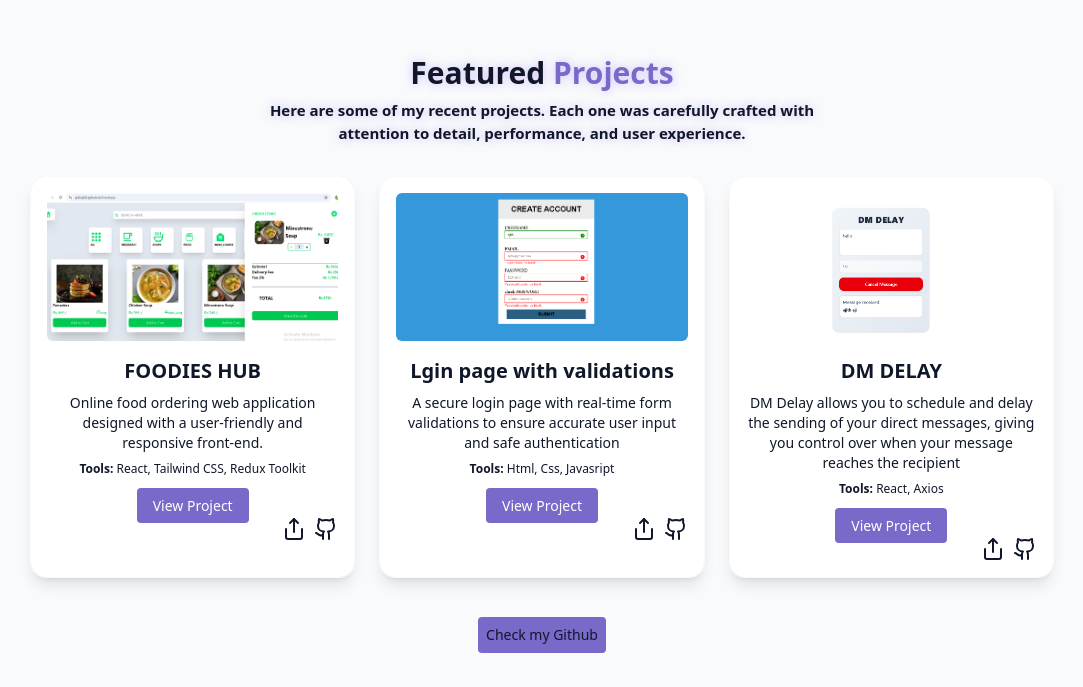
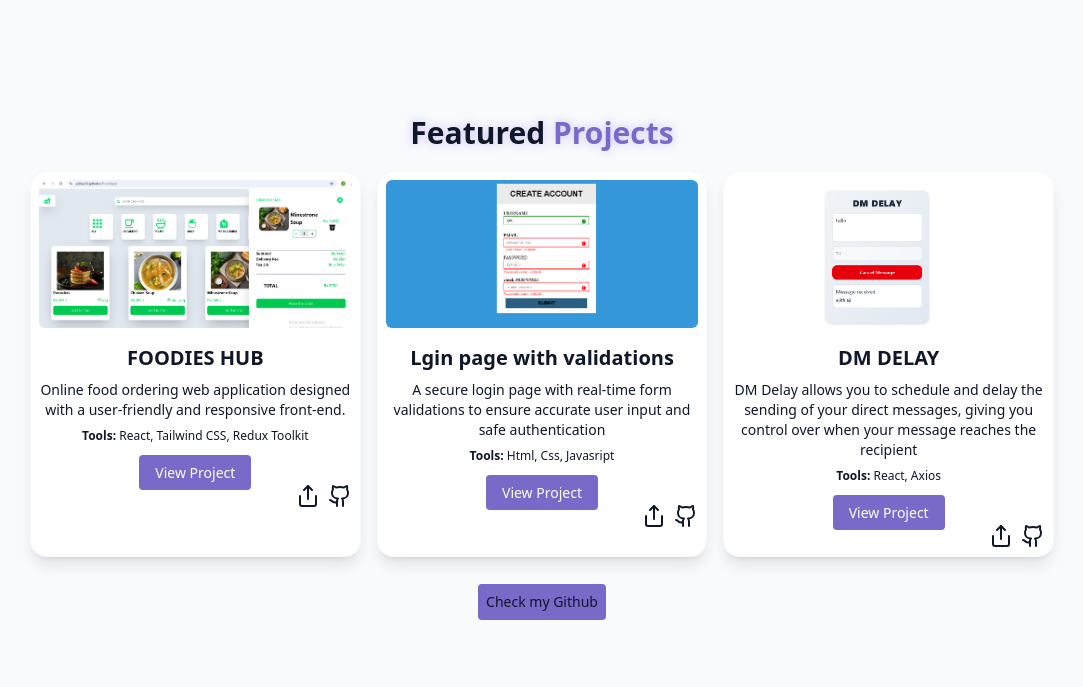
Before and after one commit to ajithaji06/Portfolio, a React (Vite) app: page / in a window 1280 px wide. Shown: the part 2513-3200 px from the top of the page, without its empty margins (98-1181 px from the left). Built offline with nearby package versions, Linux system fonts and the light colour scheme.

Commit message:
Update Projects.jsx

```diff
--- a/src/components/Projects.jsx
+++ b/src/components/Projects.jsx
@@ -30,19 +30,16 @@ const projects = [
 
 const Projects = () => {
   return (
-    <div id='project' className="min-h-screen  w-full flex flex-col items-center gap-8 px-4 py-10 mt-30 pt-9">
-      <div className="text-center max-w-xl">
+    <div id='project' className="min-h-screen  w-full flex flex-col items-center gap-5 px-4 py-10 mt-30 pt-9">
+        <div className="text-center mt-15 max-w-xl">
           <h1 className="text-3xl font-bold text-glow">
             Featured <span className="text-primary">Projects</span>
           </h1>
-        <p className="text-[15px] mt-2  text-glow font-semibold text-foreground ">
-          Here are some of my recent projects. Each one was carefully crafted with attention to detail, performance, and user experience.
-        </p>
         </div>
 
-      <div className="grid grid-cols-1 md:grid-cols-3 gap-6 w-full max-w-5xl">
+        <div className="grid grid-cols-1 md:grid-cols-3 gap-4 w-full max-w-5xl">
           {projects.map((project) => (
-          <div key={project.id} className="bg-primary/20 gradient-border card-hover shadow-lg rounded-2xl p-4 transition hover:scale-[1.02] hover:shadow-xl duration-300">
+            <div key={project.id} className="bg-primary/20 gradient-border card-hover shadow-lg rounded-2xl p-2 transition hover:scale-[1.02] hover:shadow-xl duration-300">
               <img src={project.image} alt={project.title} className="w-[100%] h-37 object-cover rounded-md mb-4" />
               <h1 className='text-xl font-bold mb-2'>{project.title}</h1>
               <p className="text-sm text-foreground mb-2">{project.description}</p>
```
Lines whose indentation alone changed are shown as unchanged.
